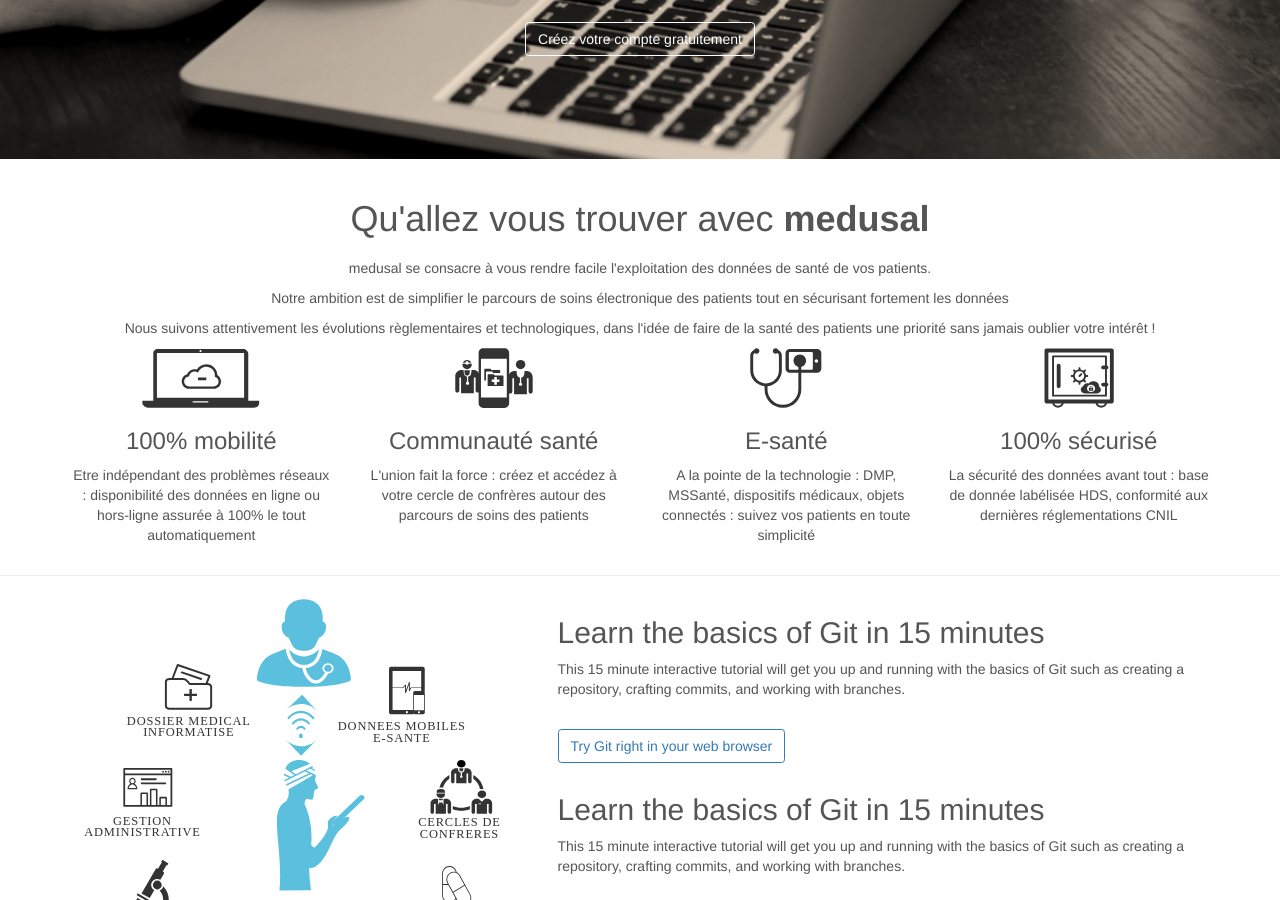
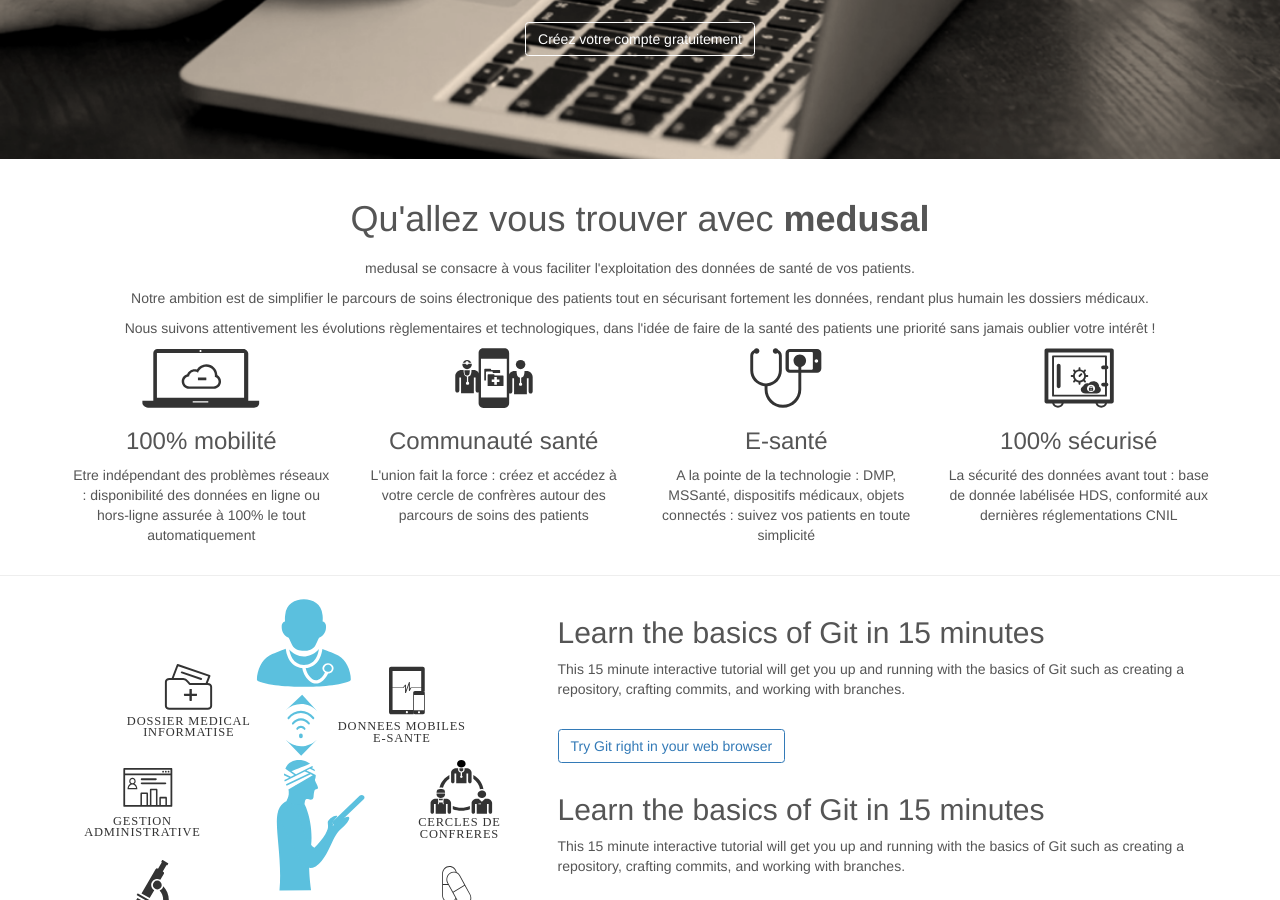
Before and after one commit to medusal/medusal.github.io, a Jekyll site: the page built from index.html, in a window 1280 px wide and 900 px high, scrolled down 458 px. Built offline with Jekyll 4.4.1, drawn with Linux system fonts in a browser that asks for light colours.

Commit message:
Update index.html

```diff
--- a/index.html
+++ b/index.html
@@ -20,8 +20,8 @@ layout: home
     </br>
     <h1>Qu'allez vous trouver avec <b>medusal</b></h1>
     <p class="lead">
-      <p>medusal se consacre à vous rendre facile l'exploitation des données de santé de vos patients.</p>
-      <p>Notre ambition est de simplifier le parcours de soins électronique des patients tout en sécurisant fortement les données</p>
+      <p>medusal se consacre à vous faciliter l'exploitation des données de santé de vos patients.</p>
+      <p>Notre ambition est de simplifier le parcours de soins électronique des patients tout en sécurisant fortement les données, rendant plus humain les dossiers médicaux.</p>
       <p>Nous suivons attentivement les évolutions règlementaires et technologiques, dans l'idée de faire de la santé des patients une priorité sans jamais oublier votre intérêt !</p>
     </p>
     <div class="row">
@@ -67,6 +67,8 @@ layout: home
           </p>
         </div>
         </br>
+   <div class="container learn-git">
+      <div class="row">
         <div class="col-xs-12 col-md-7">
            <h2 class="display-heading-2">Learn the basics of Git in 15 minutes</h2>
           <p>This 15 minute interactive tutorial will get you up and running with the basics of Git such as creating a repository, crafting commits, and working with branches.</p>
@@ -78,7 +80,7 @@ layout: home
           </p>
         </div>
         <div class="col-xs-12 col-md-5">
-        <img src="css/img/home/central-medusal-fr-transp.svg" alt="" style="width:100%">
+          <img src="css/img/home/central-medusal-fr-transp.svg" alt="" style="width:100%">
         </div>
       </div>
     </div>
```
